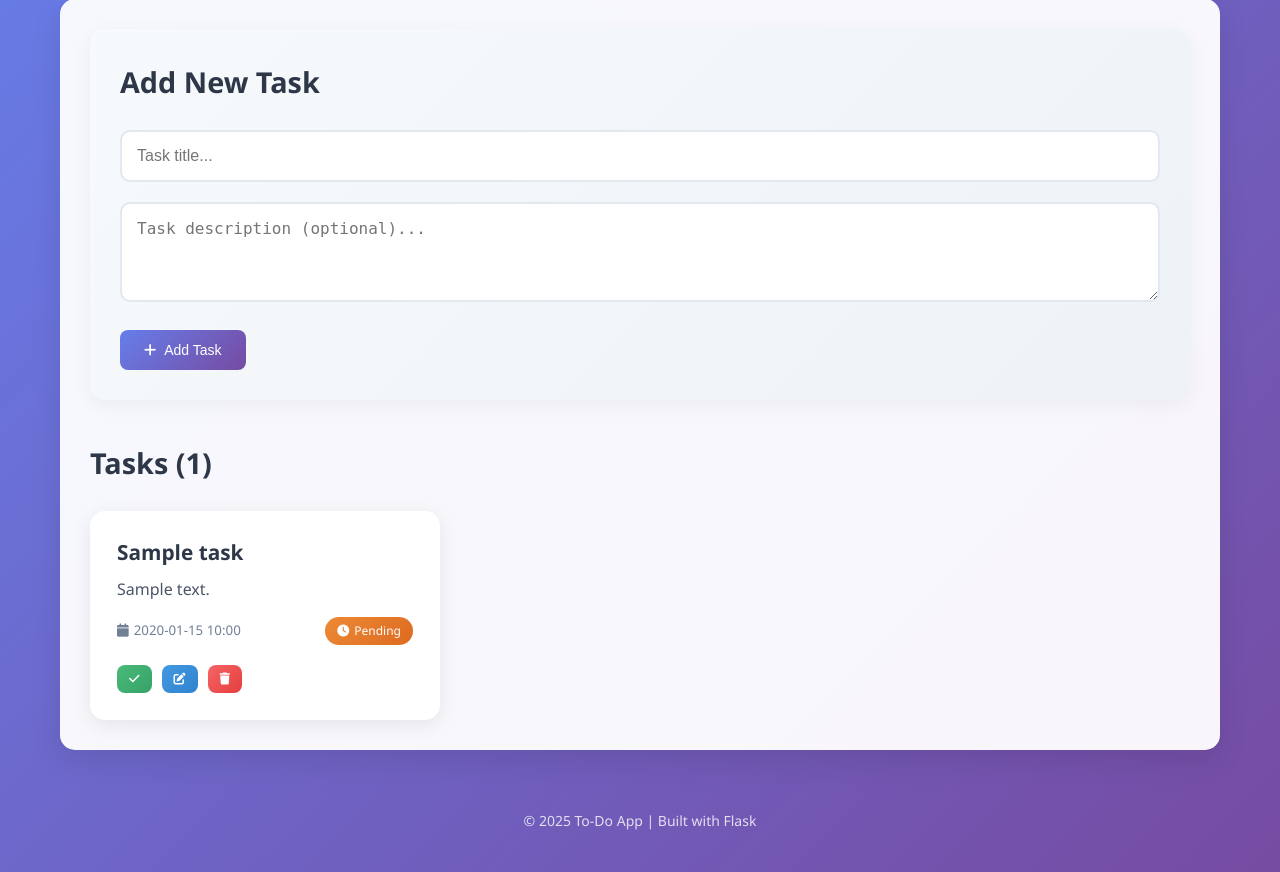
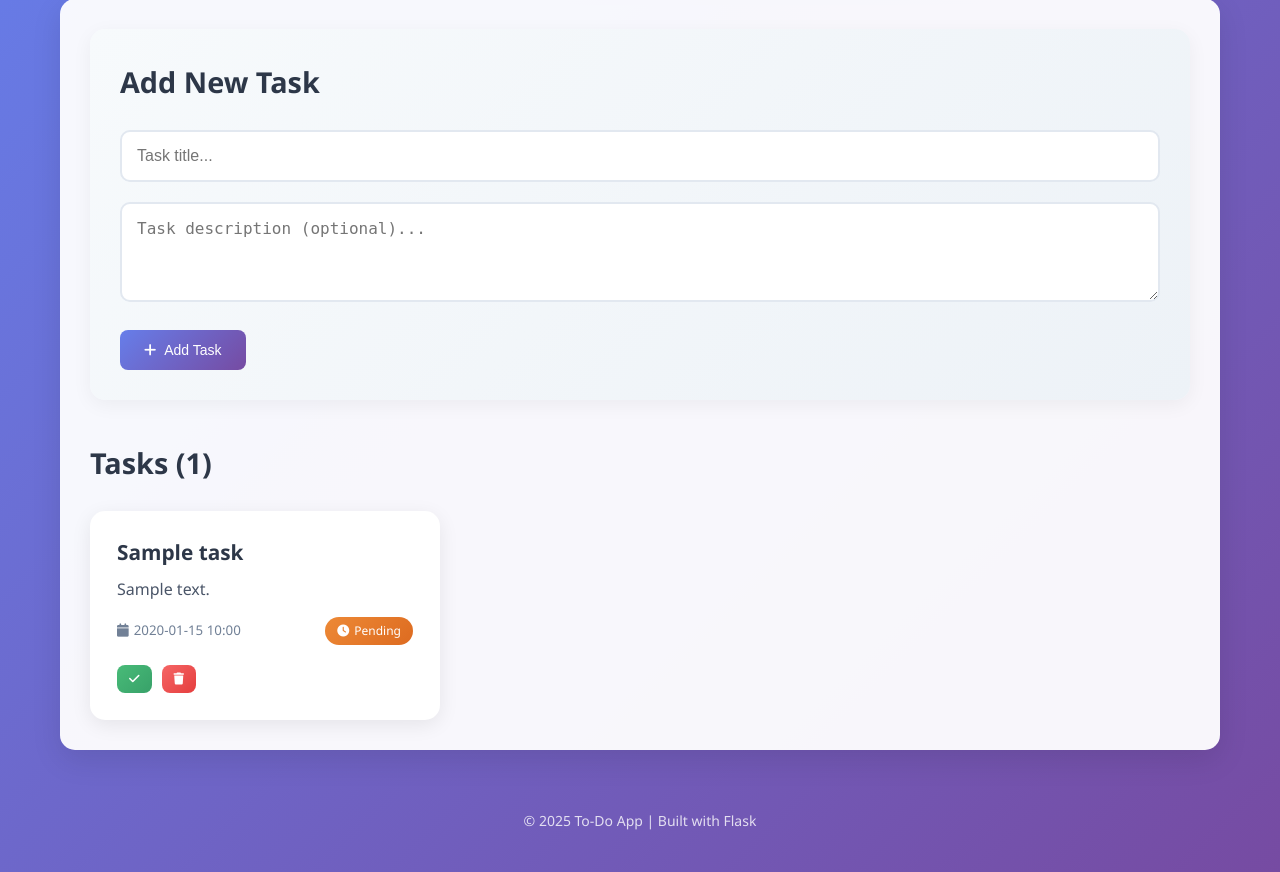
Before and after one commit to saksanlearntocode/-Task-Management-System-with-DevOps-Automation, a Flask app: template templates/index.html in a window 1280 px wide. Shown: the part 155-1027 px from the top of the page. Run offline with Flask 3, Linux system fonts and the light colour scheme; the template is opened without the code that fills it: most values are stand-ins (such as "Sample title", 1, 10 or a date in 2020).

Commit message:
fix: update template to match application routes

```diff
--- a/templates/index.html
+++ b/templates/index.html
@@ -32,7 +32,7 @@
             <!-- Add Task Form -->
             <div class="add-task-form">
                 <h2>Add New Task</h2>
-                <form method="POST" action="{{ url_for('add_task') }}">
+                <form method="POST" action="{{ url_for('add') }}">
                     <div class="form-group">
                         <input type="text" name="title" placeholder="Task title..." required maxlength="200">
                     </div>
@@ -77,26 +77,14 @@
 
                                 <div class="task-actions">
                                     {% if not task.completed %}
-                                        <a href="{{ url_for('complete_task', task_id=task.id) }}"
+                                        <a href="{{ url_for('complete', id=task.id) }}"
                                            class="btn btn-success btn-sm"
                                            title="Mark as completed">
                                             <i class="fas fa-check"></i>
                                         </a>
-                                    {% else %}
-                                        <a href="{{ url_for('uncomplete_task', task_id=task.id) }}"
-                                           class="btn btn-warning btn-sm"
-                                           title="Mark as not completed">
-                                            <i class="fas fa-undo"></i>
-                                        </a>
                                     {% endif %}
 
-                                    <a href="{{ url_for('edit_task', task_id=task.id) }}"
-                                       class="btn btn-info btn-sm"
-                                       title="Edit task">
-                                        <i class="fas fa-edit"></i>
-                                    </a>
-
-                                    <a href="{{ url_for('delete_task', task_id=task.id) }}"
+                                    <a href="{{ url_for('delete', id=task.id) }}"
                                        class="btn btn-danger btn-sm"
                                        title="Delete task"
                                        onclick="return confirm('Are you sure you want to delete this task?')">
```
